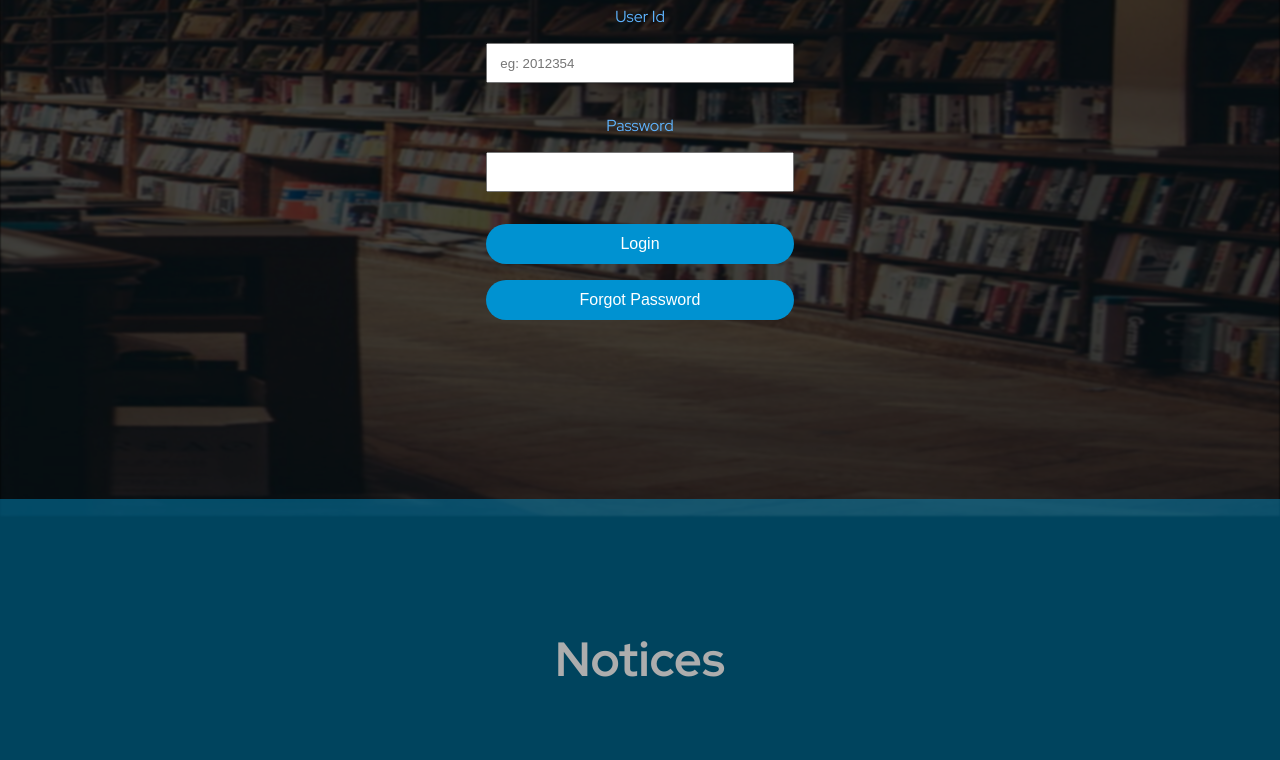
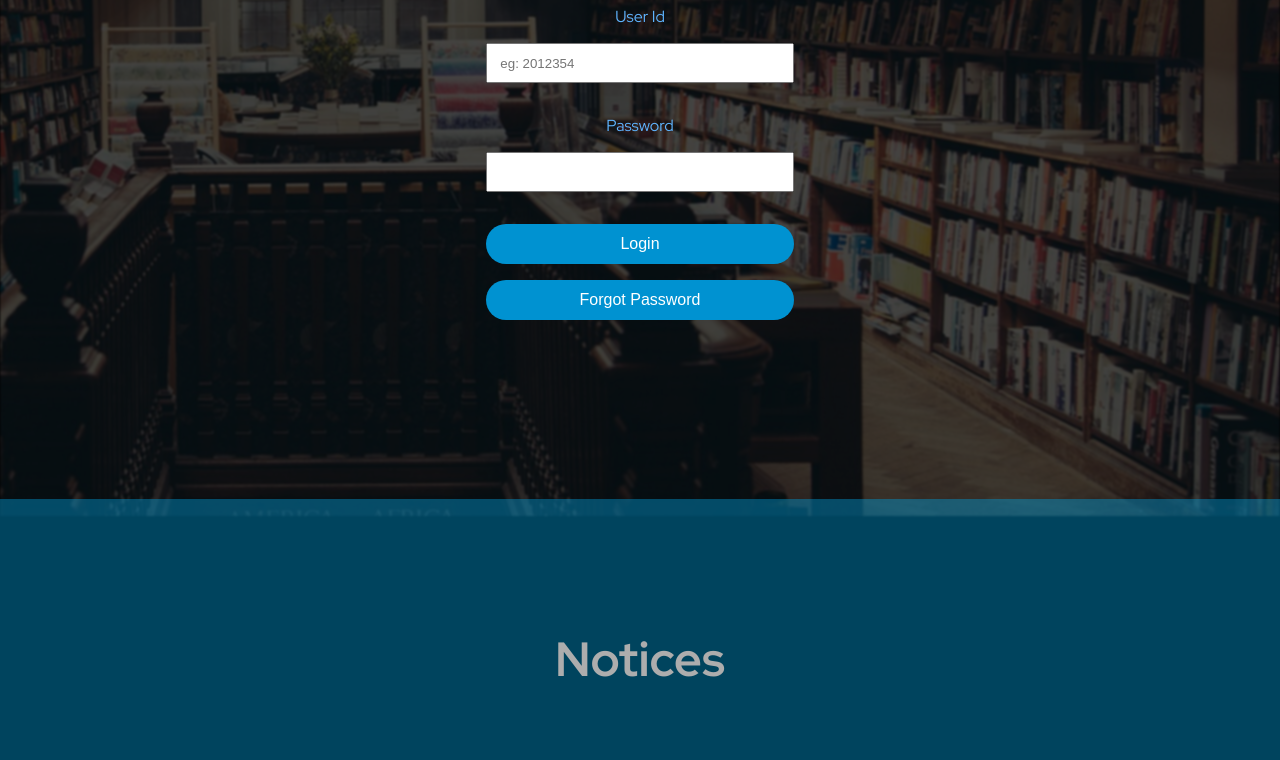
Before and after one commit to MRafayyy/Zabdesk-Design, a plain HTML site: page login page/index.html in a window 1280 px wide. Shown: the part 284-1044 px from the top of the page. Drawn offline with Linux system fonts and the light colour scheme.

Commit message:
Update style.css

```diff
--- a/login page/style.css
+++ b/login page/style.css
@@ -26,7 +26,7 @@ body{
     height: 100%;
     background-image: url('library.jpg');
     background-repeat: no-repeat;
-    background-size: 331% 100%;
+/*     background-size: 331% 100%; */
     background-attachment: fixed;
     top: 0%;
     right: 0%;
```
